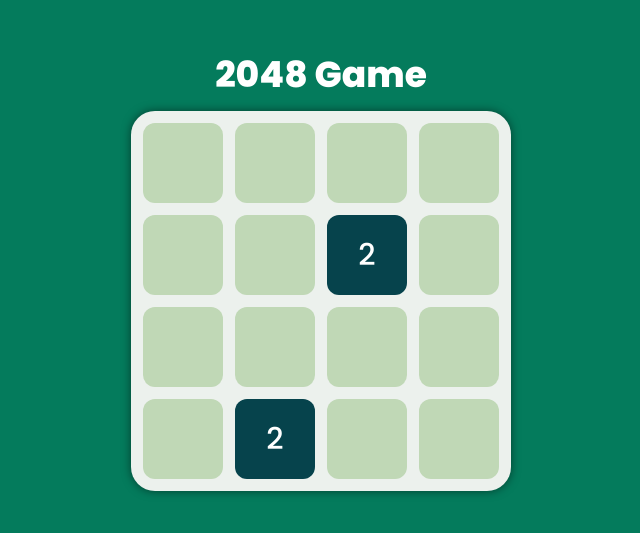
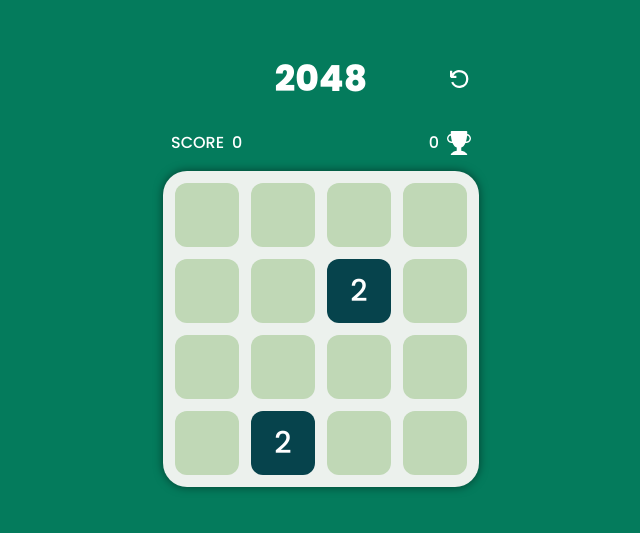
Before and after one commit to tiqdev/game_2048, a React (Vite) app: page / in a window 1280 px wide. Shown: the part 127-660 px from the top of the page, without its empty margins (319-959 px from the left). Built offline with nearby package versions, Linux system fonts and the light colour scheme.

Commit message:
score highscore restart game added

```diff
--- a/package.json
+++ b/package.json
@@ -16,6 +16,7 @@
     "prop-types": "^15.8.1",
     "react": "^18.2.0",
     "react-dom": "^18.2.0",
+    "react-icons": "^4.11.0",
     "react-redux": "^8.1.3"
   },
   "devDependencies": {
--- a/src/pages/home/index.jsx
+++ b/src/pages/home/index.jsx
@@ -1,23 +1,35 @@
 import { useEffect } from "react";
 import { useKeyboard } from "~/hooks/useKeyboard";
 import { motion } from "framer-motion";
+import { BsFillTrophyFill } from "react-icons/bs";
+import { VscDebugRestart } from "react-icons/vsc";
 import {
   addNumberToRandomPlace,
+  getHighScore,
   moveDown,
   moveLeft,
   moveRight,
   moveUp,
+  resetGame,
 } from "~/stores/game/actions";
-import { useBoard, useNumbers } from "~/stores/game/hooks";
+import {
+  useBoard,
+  useHighScore,
+  useNumbers,
+  useScore,
+} from "~/stores/game/hooks";
 
 const Home = () => {
   useEffect(() => {
+    getHighScore();
     addNumberToRandomPlace();
     addNumberToRandomPlace();
   }, []);
 
   let board = useBoard();
   let numbers = useNumbers();
+  let score = useScore();
+  let highScore = useHighScore();
 
   useKeyboard((event) => {
     switch (event.key) {
@@ -41,8 +53,31 @@
   });
 
   return (
-    <div className="flex flex-col items-center justify-center h-screen w-full bg-colorBg gap-4 ">
-      <h1 className="text-4xl font-bold text-white">2048 Game</h1>
+    <div className="flex flex-col items-center justify-center h-screen w-full bg-colorBg gap-4">
+      <div className="flex  w-full max-w-[300px] items-center justify-between relative mb-4">
+        <h1 className="text-4xl font-bold text-white flex-1 text-center">
+          2048
+        </h1>
+        <VscDebugRestart
+          onClick={() => {
+            resetGame();
+          }}
+          className="cursor-pointer text-2xl text-white absolute right-0 top-1/2 -translate-y-1/2"
+        />
+      </div>
+
+      {/* Score */}
+      <div className="flex  w-full max-w-[300px]  items-center justify-between">
+        <div className="flex items-center justify-center gap-2">
+          <span className="text-white font-medium">SCORE</span>
+          <span className="text-white font-medium">{score}</span>
+        </div>
+
+        <div className="flex items-center justify-center gap-2">
+          <span className="font-medium text-white">{highScore}</span>
+          <BsFillTrophyFill className="text-2xl text-white" />
+        </div>
+      </div>
 
       {/* Board */}
       <div className="grid grid-cols-4 gap-3 p-3 bg-colorBoard rounded-board shadow-board">
@@ -58,7 +93,7 @@
                   damping: 20,
                 }}
                 key={row_index}
-                className="w-20 h-20 rounded-cell flex items-center justify-center"
+                className="w-16 h-16 rounded-cell flex items-center justify-center"
                 style={{
                   backgroundColor: numbers.find(
                     (number) => number.value === board[col_index][row_index]
@@ -72,7 +107,7 @@
             ) : (
               <div
                 key={row_index}
-                className="w-20 h-20 rounded-cell flex items-center justify-center bg-colorCell"
+                className="w-16 h-16 rounded-cell flex items-center justify-center bg-colorCell"
               ></div>
             )
           )
@@ -83,14 +118,3 @@
 };
 
 export default Home;
-
-/*
- <div
-            key={index}
-            className="w-20 h-20 rounded-cell flex items-center justify-center bg-colorCell"
-          >
-            {duo[0] === index || duo[1] === index ? (
-              <span className="text-[20px] text-white">2</span>
-            ) : null}
-          </div>
-*/
--- a/src/stores/game/actions.jsx
+++ b/src/stores/game/actions.jsx
@@ -48,8 +48,6 @@
 
   let randomNumber = Math.random() < 0.9 ? 2 : 4;
 
-  console.log(randomRow, randomColumn, randomNumber);
-
   let newBoard = board.map((row, row_index) => {
     return row.map((cell, cell_index) => {
       if (row_index === randomRow && cell_index === randomColumn) {
@@ -59,8 +57,6 @@
       }
     });
   });
-
-  console.log(newBoard);
 
   newBoard[randomRow][randomColumn] = randomNumber;
 
@@ -73,14 +69,11 @@
 
   let newBoard = [...Array(4)].map(() => [...Array(4)].map(() => 0));
 
-  let randomRow = Math.floor(Math.random() * 4);
-  let randomColumn = Math.floor(Math.random() * 4);
-
-  newBoard[randomRow][randomColumn] = 2;
-
   setBoard(newBoard);
   setScore(0);
   setGameOver(false);
+  addNumberToRandomPlace();
+  addNumberToRandomPlace();
   setNumbers(numbers);
 };
 
@@ -121,6 +114,7 @@
 
   if (score > highScore) {
     highScore = score;
+    setHighScoreToLocalStorage(highScore);
   }
 
   setBoard(newBoard);
@@ -167,6 +161,7 @@
 
   if (score > highScore) {
     highScore = score;
+    setHighScoreToLocalStorage(highScore);
   }
 
   setBoard(newBoard);
@@ -194,6 +189,7 @@
       if (newColumn[i] === newColumn[i - 1]) {
         newColumn[i] = newColumn[i] * 2;
         newColumn[i - 1] = 0;
+        score += newColumn[i];
       }
     }
 
@@ -224,6 +220,7 @@
 
   if (score > highScore) {
     highScore = score;
+    setHighScoreToLocalStorage(highScore);
   }
 
   setBoard(modifiedBoard);
@@ -251,6 +248,7 @@
       if (newColumn[i] === newColumn[i + 1]) {
         newColumn[i] = newColumn[i] * 2;
         newColumn[i + 1] = 0;
+        score += newColumn[i];
       }
     }
 
@@ -281,6 +279,7 @@
 
   if (score > highScore) {
     highScore = score;
+    setHighScoreToLocalStorage(highScore);
   }
 
   setBoard(modifiedBoard);
@@ -289,3 +288,19 @@
   setGameOver(gameOver);
   setNumbers(numbers);
 };
+
+export const getHighScore = () => {
+  //get data from local storage
+  let highScore = window.localStorage.getItem("highScore");
+
+  //if there is no data in local storage
+  if (highScore === null) {
+    //set high score to 0
+    highScore = 0;
+  }
+  setHighScore(highScore);
+};
+
+export const setHighScoreToLocalStorage = (highScore) => {
+  window.localStorage.setItem("highScore", highScore);
+};
```
Also changed, not shown: 1 other file (tests, documents, lock files or other folders).
